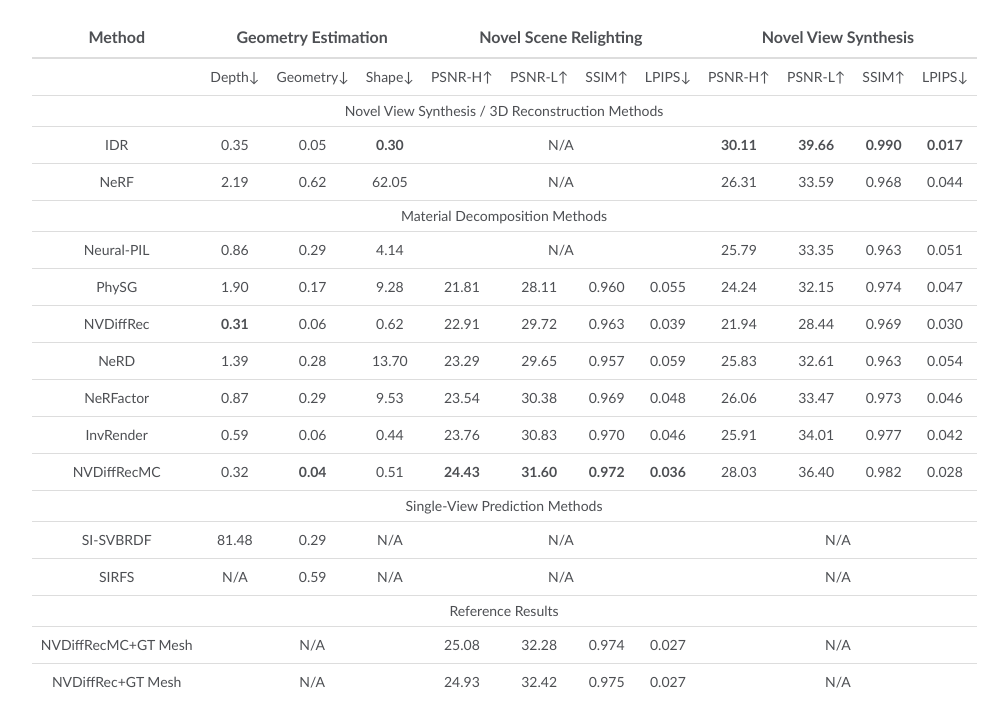
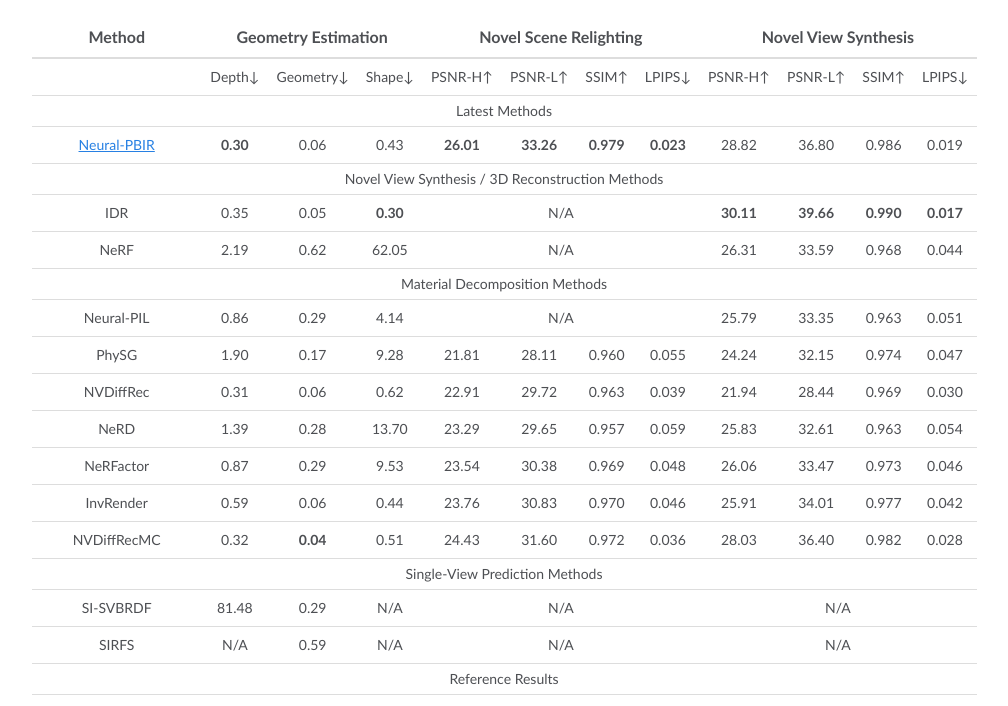
Before and after one commit to StanfordORB/StanfordORB.github.io, a plain HTML site: page index.html in a window 1280 px wide. Shown: the part 2043-2749 px from the top of the page, without its empty margins (136-1144 px from the left). Drawn offline with nearby package versions, Linux system fonts and the light colour scheme; some packages are replaced by stand-ins of ours; a script that the page names is missing.

Commit message:
added Neural-PBIR

```diff
--- a/index.html
+++ b/index.html
@@ -323,6 +323,23 @@
                 </thead>
                 <tbody>
                 <tr>
+                    <th class="table_elem align-middle" colspan="12" scope="col" style="padding: 5px">Latest Methods</th>
+                </tr>
+                <tr>
+                    <td class="table_elem"><a href="https://neural-pbir.github.io/">Neural-PBIR</a></td>
+                    <td class="table_elem table_emph">0.30</td>
+                    <td class="table_elem">0.06</td>
+                    <td class="table_elem">0.43</td>
+                    <td class="table_elem table_emph">26.01</td>
+                    <td class="table_elem table_emph">33.26</td>
+                    <td class="table_elem table_emph">0.979</td>
+                    <td class="table_elem table_emph">0.023</td>
+                    <td class="table_elem">28.82</td>
+                    <td class="table_elem">36.80</td>
+                    <td class="table_elem">0.986</td>
+                    <td class="table_elem">0.019</td>
+                </tr>
+                <tr>
                     <th class="table_elem align-middle" colspan="12" scope="col" style="padding: 5px">Novel View Synthesis / 3D Reconstruction Methods</th>
                 </tr>
                 <tr>
@@ -379,7 +396,7 @@
                 </tr>
                 <tr>
                     <td class="table_elem">NVDiffRec</td>
-                    <td class="table_elem table_emph">0.31</td>
+                    <td class="table_elem">0.31</td>
                     <td class="table_elem">0.06</td>
                     <td class="table_elem">0.62</td>
 
@@ -447,10 +464,10 @@
                     <td class="table_elem table_emph">0.04</td>
                     <td class="table_elem">0.51</td>
 
-                    <td class="table_elem table_emph">24.43</td>
-                    <td class="table_elem table_emph">31.60</td>
-                    <td class="table_elem table_emph">0.972</td>
-                    <td class="table_elem table_emph">0.036</td>
+                    <td class="table_elem">24.43</td>
+                    <td class="table_elem">31.60</td>
+                    <td class="table_elem">0.972</td>
+                    <td class="table_elem">0.036</td>
 
                     <td class="table_elem">28.03</td>
                     <td class="table_elem">36.40</td>
```
